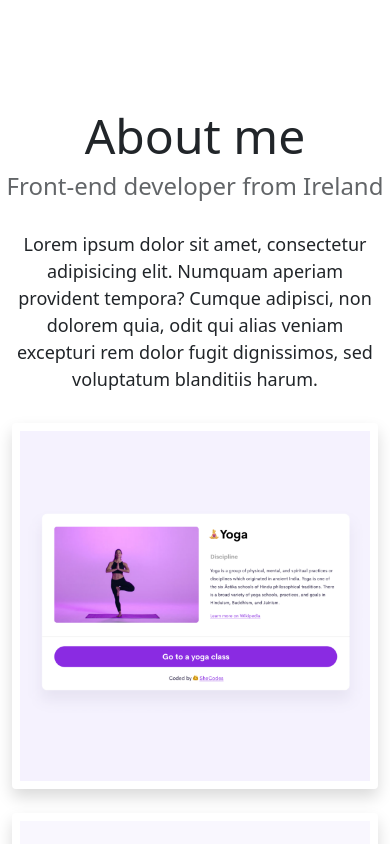
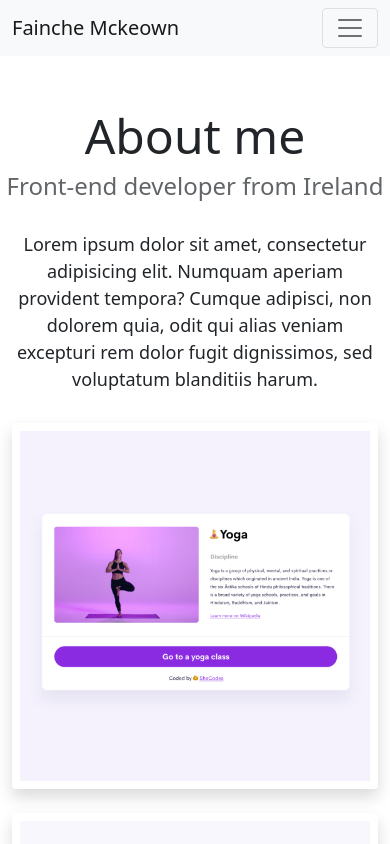
Before and after one commit to faicat99/seo-friendly, a website: page about.html in a window 390 px wide. Shown: the top 844 px of the page. Drawn offline with nearby package versions, Linux system fonts and the light colour scheme.

Commit message:
updated navbar for about me

```diff
--- a/about.html
+++ b/about.html
@@ -23,6 +23,20 @@
     />
   </head>
   <body>
+    <nav class="navbar navbar-expand-lg navbar-light bg-light fixed-top">
+      <div class="container">
+        <a class="navbar-brand" href="/" title="Homepage">Fainche Mckeown</a>
+        <button
+          class="navbar-toggler"
+          type="button"
+          data-bs-toggle="collapse"
+          data-bs-target="#navbarNav"
+          aria-controls="navbarNav"
+          aria-expanded="false"
+          aria-label="Toggle navigation"
+        >
+          <span class="navbar-toggler-icon"></span>
+        </button>
         <div class="collapse navbar-collapse" id="navbarNav">
           <ul class="navbar-nav">
             <li class="nav-item">
```
Lines whose indentation alone changed are shown as unchanged.
